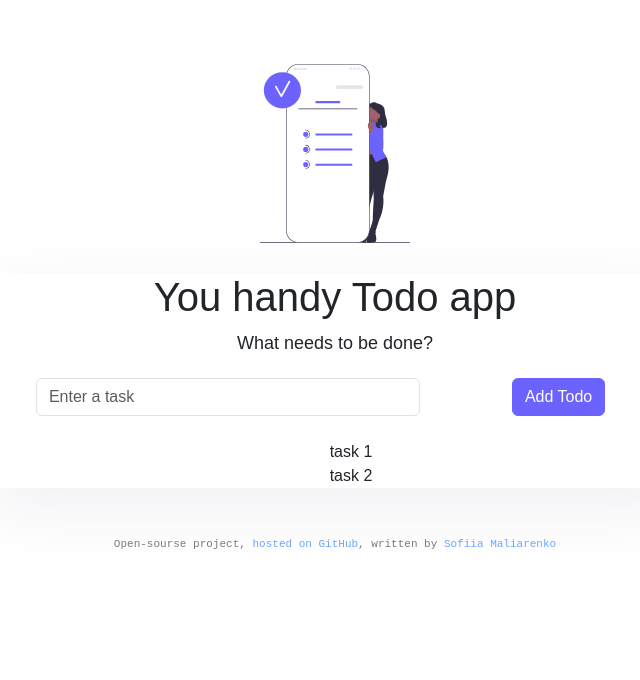
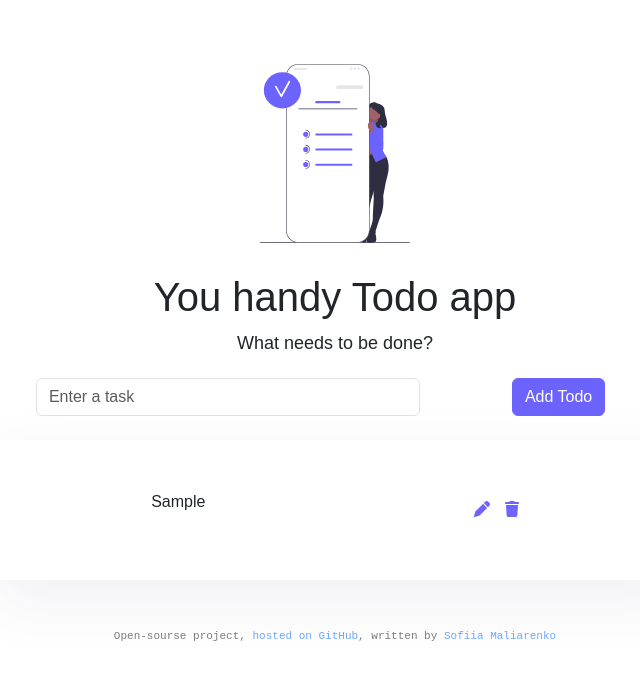
Before and after one commit to sophxmia/react-to-do-list, a React (Create React App) app: page / in a window 1280 px wide. Both pictures are taken after typing "Sample" into the empty fields and a click on the button "Add Todo". Shown: the top 680 px of the page, without its empty margins (305-945 px from the left). Built offline with nearby package versions, Linux system fonts and the light colour scheme.

Commit message:
Added icons and task management
Imported free icons from Font Awesome and handled the input of todo tasks onto the page

```diff
--- a/src/App.css
+++ b/src/App.css
@@ -50,11 +50,19 @@
   border-color: var(--branding-color-hover);
   transition: all ease-in-out 200ms;
 }
-.TodoWrapper {
+
+.Todo {
+  display: flex;
+  justify-content: space-around;
+  align-items: center;
+  padding: 50px 20px;
+  margin-bottom: 10px;
   background-color: var(--background-color);
   box-shadow: var(--box-shadow);
 }
-
+.Todo .fa-trash {
+  margin-left: 15px;
+}
 @media (max-width: 600px) {
   button {
     width: 100%;
--- a/src/components/Todo.js
+++ b/src/components/Todo.js
@@ -1,5 +1,16 @@
 import React from "react";
+import { FontAwesomeIcon } from "@fortawesome/react-fontawesome";
+import { faTrash } from "@fortawesome/free-solid-svg-icons";
+import { faPen } from "@fortawesome/free-solid-svg-icons";
 
-export default function Todo() {
-  return <div className="Todo"></div>;
+export default function Todo(props) {
+  return (
+    <div className="Todo">
+      <p>{props.task.task}</p>
+      <div>
+        <FontAwesomeIcon icon={faPen} style={{ color: "#6e63ff" }} />
+        <FontAwesomeIcon icon={faTrash} style={{ color: "#6e63ff" }} />
+      </div>
+    </div>
+  );
 }
--- a/src/components/TodoWrapper.js
+++ b/src/components/TodoWrapper.js
@@ -1,5 +1,6 @@
 import React, { useState } from "react";
 import TodoForm from "./TodoForm";
+import Todo from "./Todo";
 import { v4 as uuidv4 } from "uuid";
 uuidv4();
 
@@ -17,10 +18,9 @@ export default function TodoWrapper() {
     <div className="TodoWrapper">
       <h1>You handy Todo app</h1>
       <TodoForm addTodo={addTodo} />
-      <ul>
-        <li>task 1</li>
-        <li>task 2</li>
-      </ul>
+      {todos.map(function (todo, index) {
+        return <Todo task={todo} key={index} />;
+      })}
     </div>
   );
 }
```
